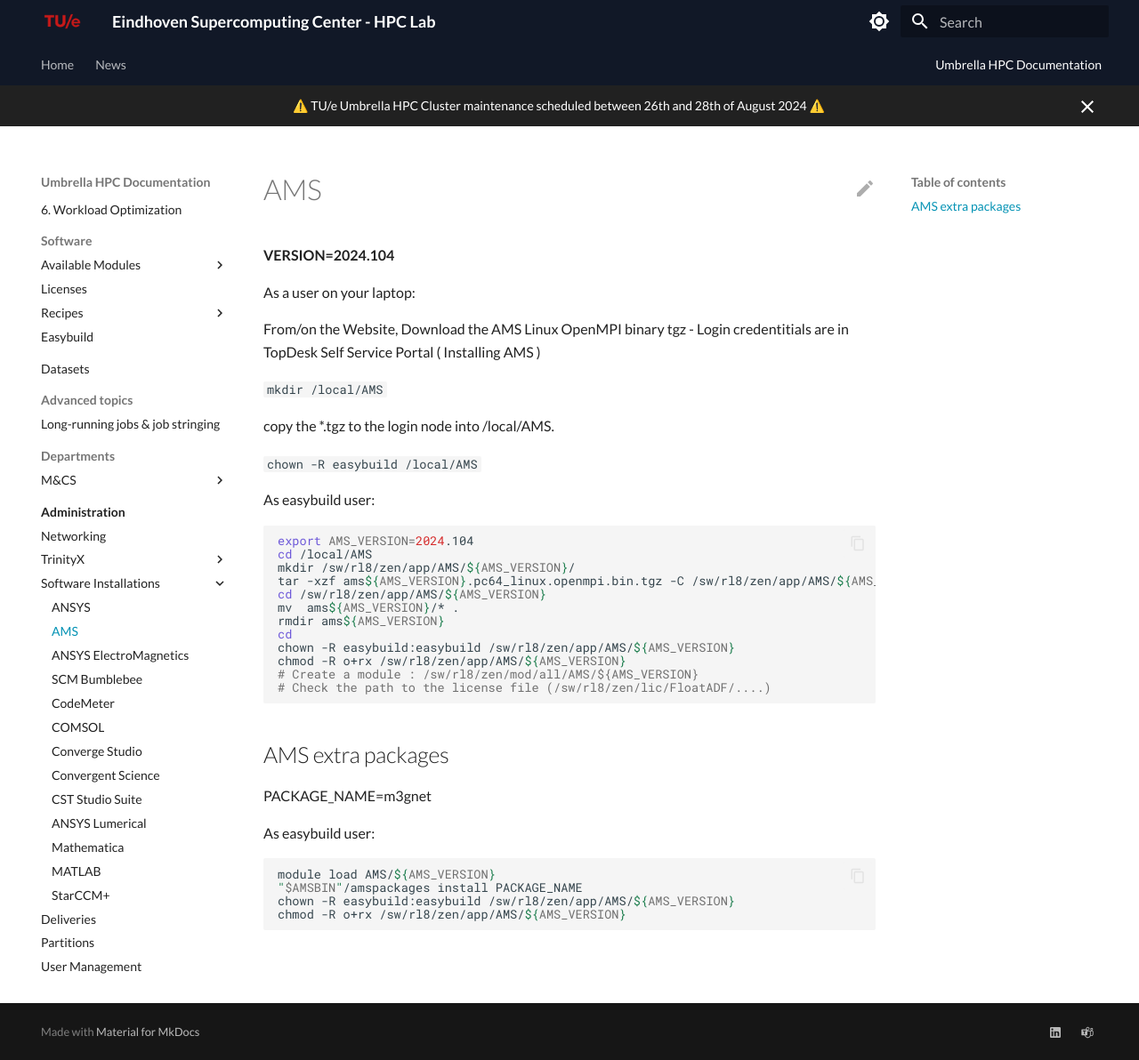
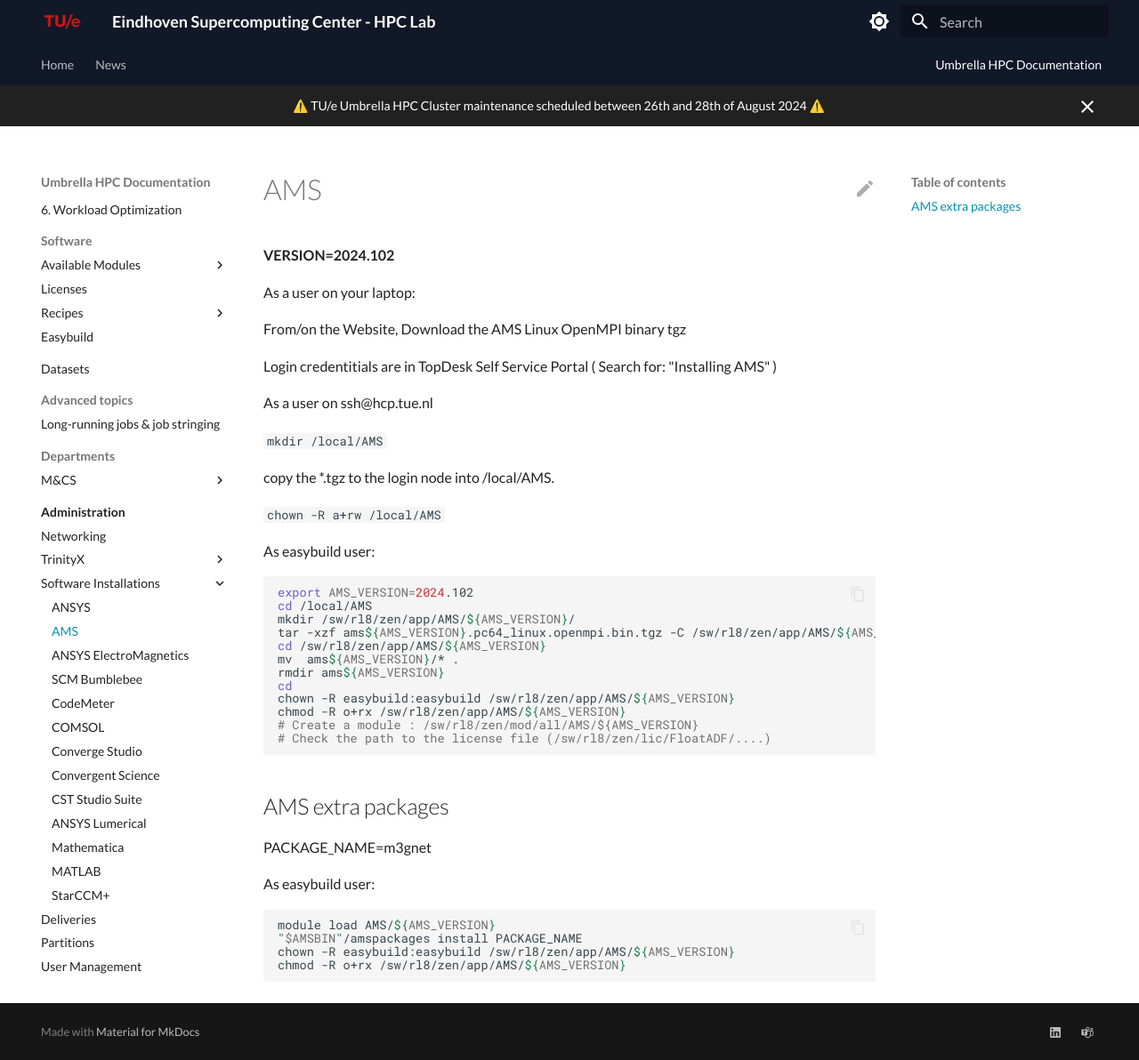
Before and after one commit to gferhpc/supercomputing.tue.nl, an MkDocs documentation site: the page built from pages/documentation/administration/installations/ams.md, in a window 1280 px wide and 1192 px high. Shown: the whole window at 89% size. Built offline with MkDocs 1.6.1 and Material for MkDocs 9.7.7, drawn with Linux system fonts in a browser that asks for light colours.

Commit message:
Update ams.md

````diff
--- a/pages/documentation/administration/installations/ams.md
+++ b/pages/documentation/administration/installations/ams.md
@@ -1,21 +1,25 @@
 # AMS
 
-**VERSION=2024.104**
+**VERSION=2024.102**
 
 As a user on your laptop:
 
-From/on the Website, Download the AMS Linux OpenMPI binary tgz - Login credentitials are in TopDesk Self Service Portal ( Installing AMS )
+From/on the Website, Download the AMS Linux OpenMPI binary tgz
+
+Login credentitials are in TopDesk Self Service Portal ( Search for: "Installing AMS" )
+
+As a user on ssh@hcp.tue.nl
 
 `mkdir /local/AMS`
 
 copy the *.tgz to the login node into /local/AMS.
 
-`chown -R easybuild /local/AMS`
+`chown -R a+rw /local/AMS`
 
 As easybuild user:
 
 ```shell
-export AMS_VERSION=2024.104
+export AMS_VERSION=2024.102
 cd /local/AMS
 mkdir /sw/rl8/zen/app/AMS/${AMS_VERSION}/
 tar -xzf ams${AMS_VERSION}.pc64_linux.openmpi.bin.tgz -C /sw/rl8/zen/app/AMS/${AMS_VERSION}/
````
